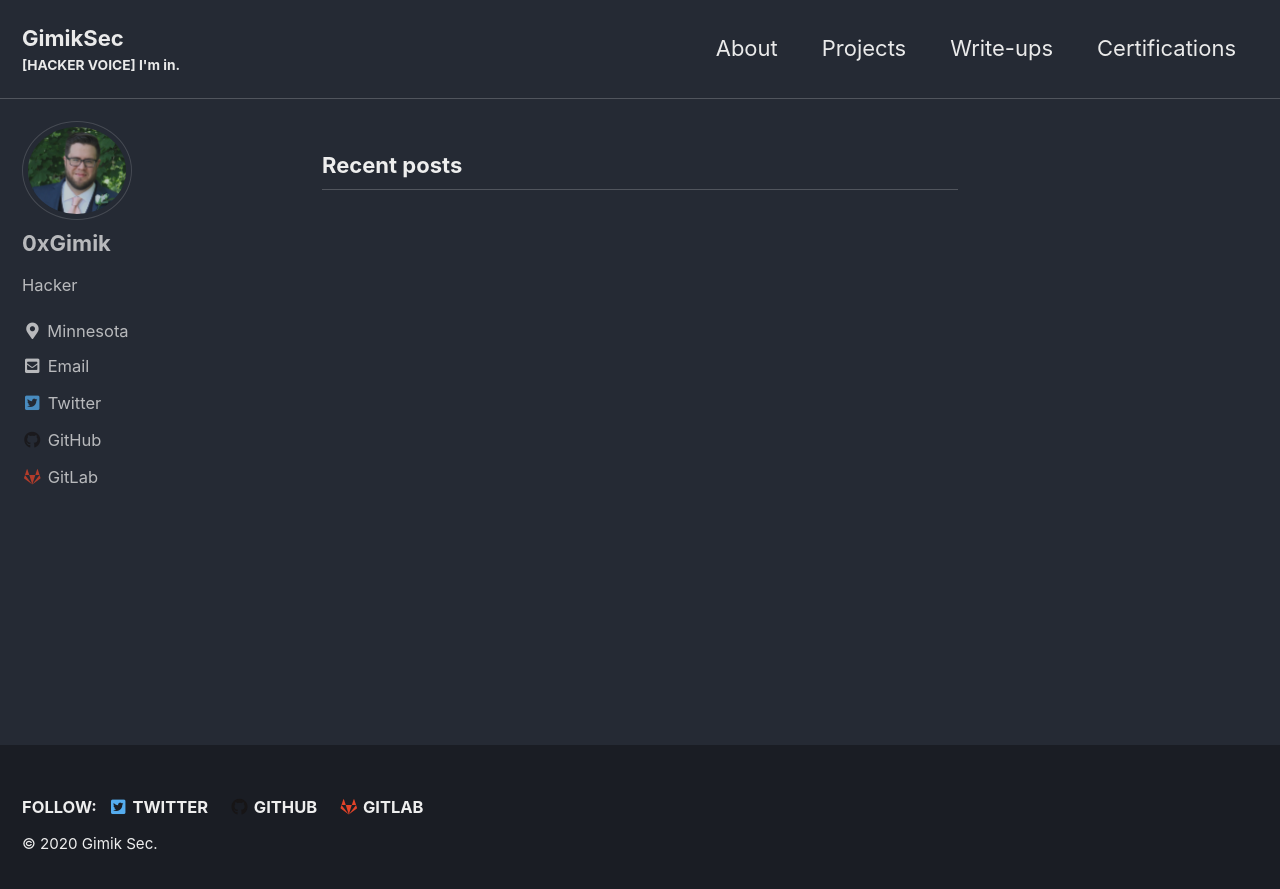
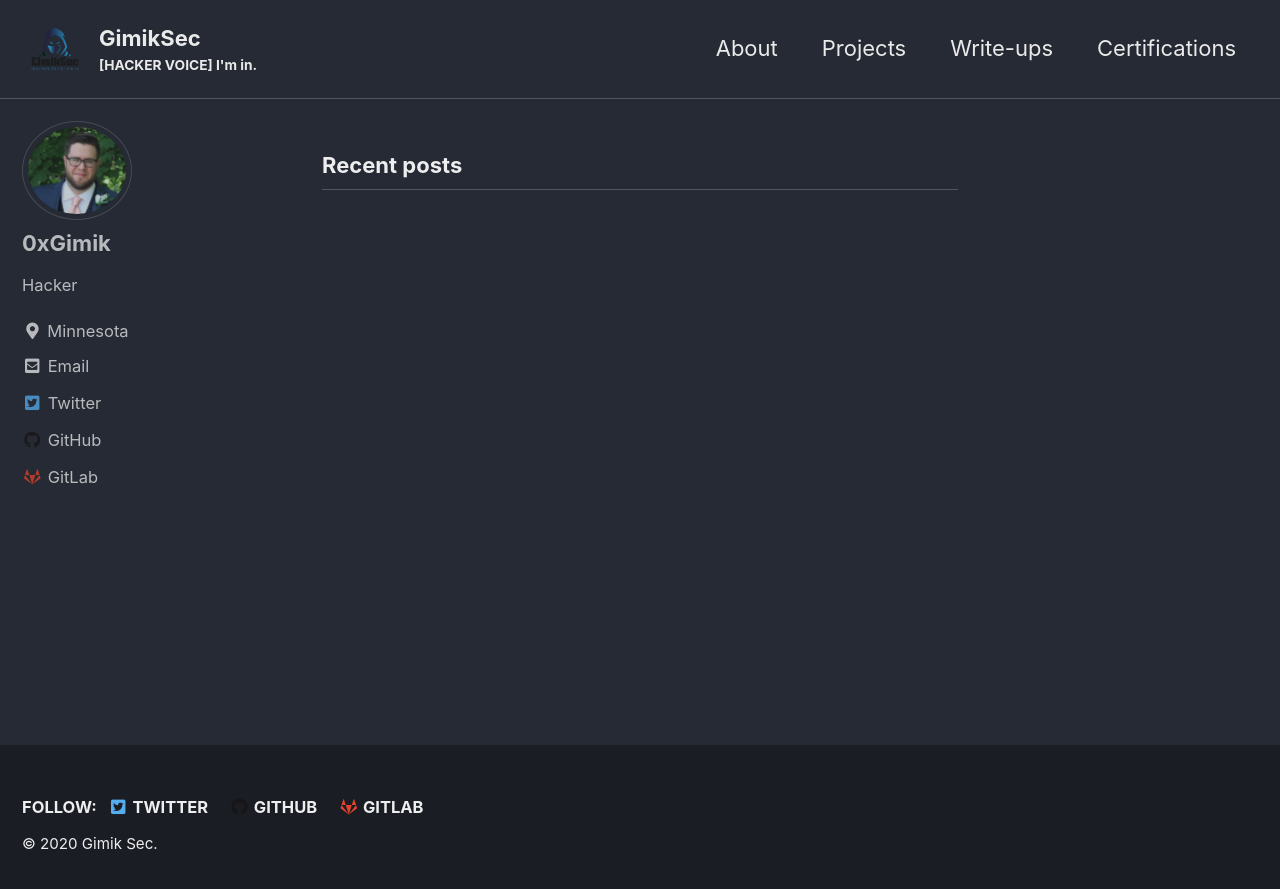
Before and after one commit to mattellquist/gimikbugs.github.io, a Jekyll site: the page built from index.html, in a window 1280 px wide. Shown: the top 889 px of the page. Built offline with Jekyll 4.4.1, drawn with Linux system fonts in a browser that asks for light colours; cached includes are drawn as plain includes; the list of posts is cut into pages by our own code.

Commit message:
Making home page

```diff
--- a/_config.yml
+++ b/_config.yml
@@ -25,7 +25,7 @@ url                      : # the base hostname & protocol for your site e.g. "ht
 baseurl                  : # the subpath of your site, e.g. "/blog"
 repository               : # GitHub username/repo-name e.g. "mmistakes/minimal-mistakes"
 teaser                   : # path of fallback teaser image, e.g. "/assets/images/500x300.png"
-logo                     : #"/images/logo/PNG.png"
+logo                     : "/images/logo/PNG.png"
 masthead_title           : # overrides the website title displayed in the masthead, use " " for no title
 # breadcrumbs            : false # true, false (default)
 words_per_minute         : 200
```
